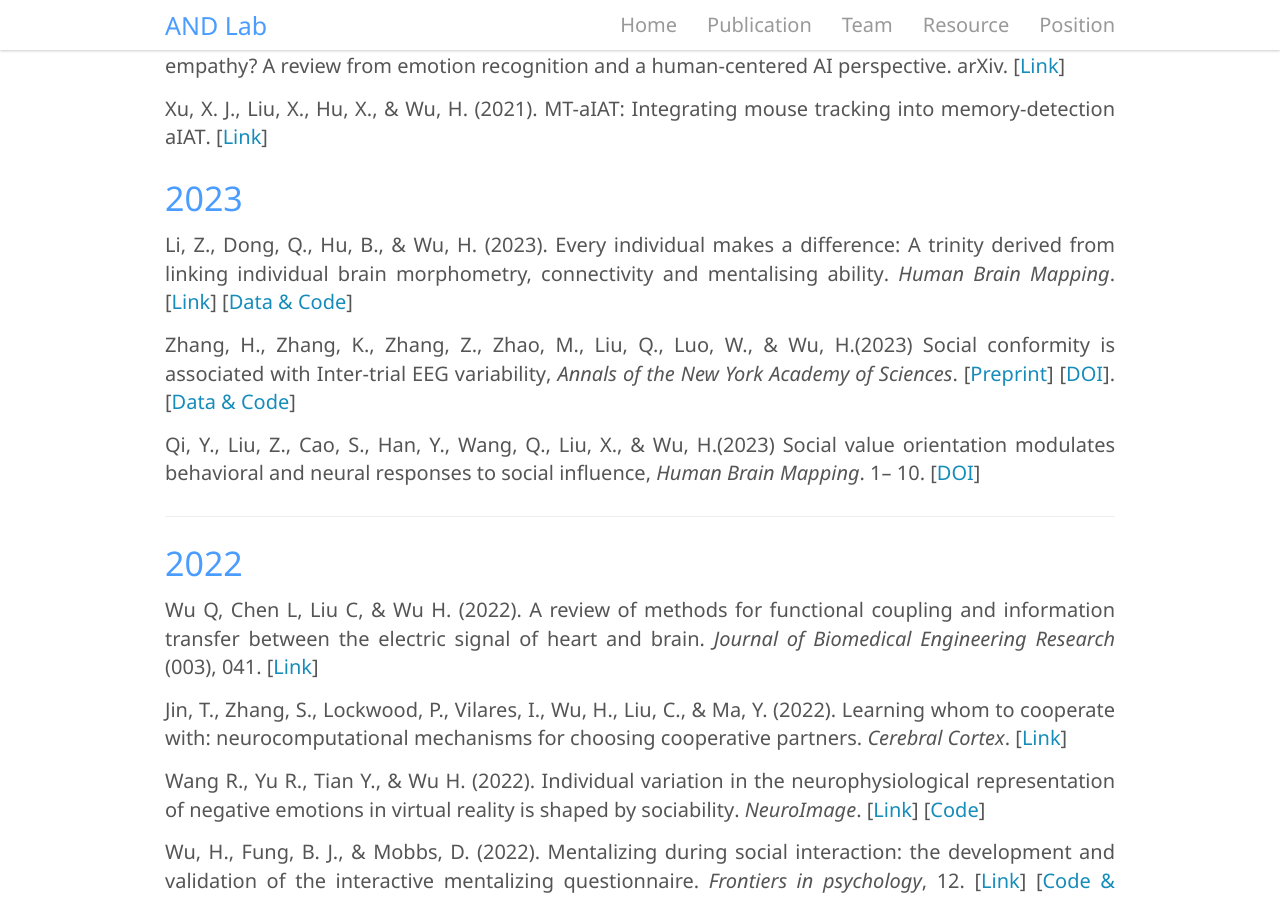
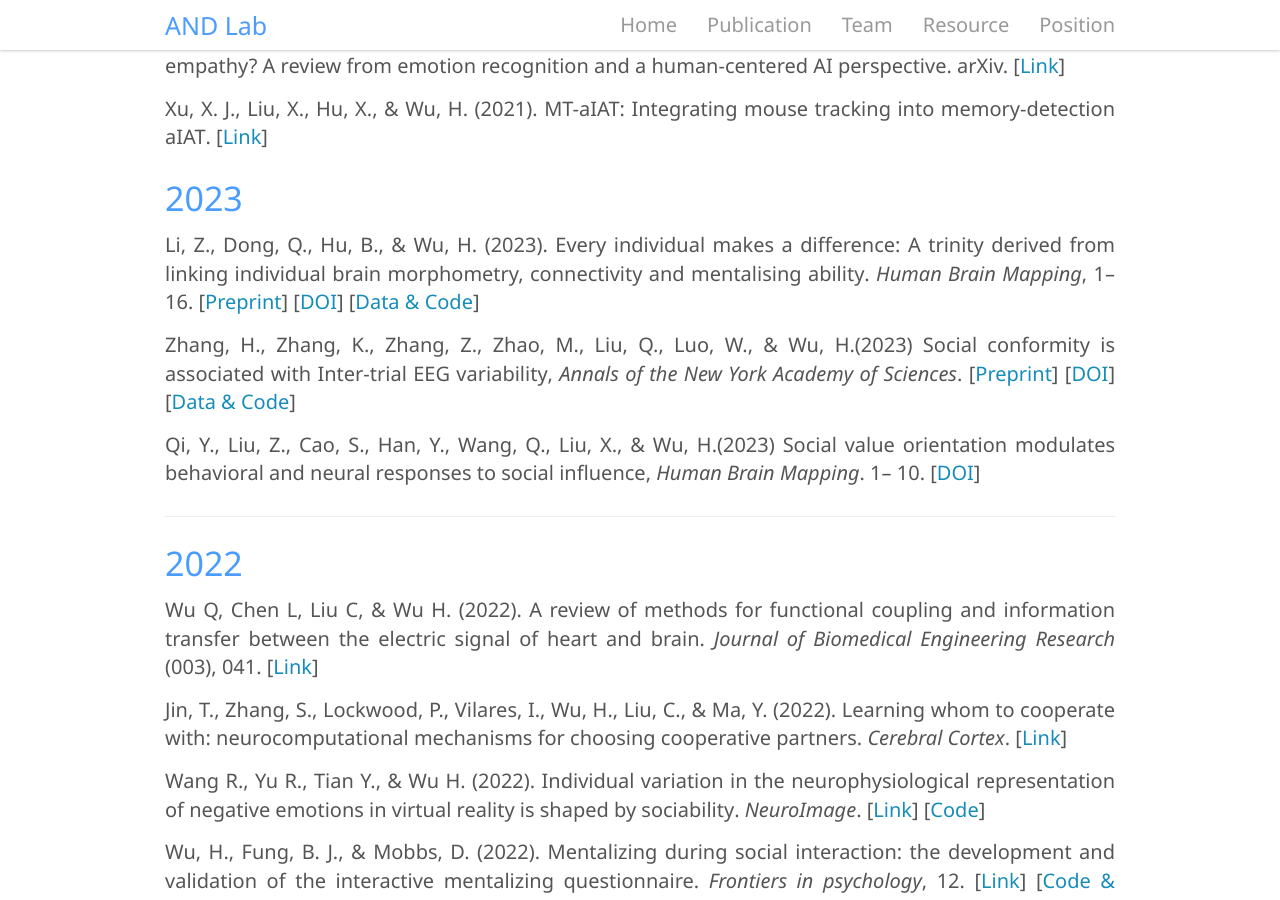
Before and after one commit to andlab-um/lab-website, a Jekyll site: the page built from _pages/publication.md, in a window 1280 px wide and 900 px high, scrolled down 490 px. Built offline with Jekyll 4.4.1, drawn with Linux system fonts in a browser that asks for light colours; nearby versions of some CDN libraries.

Commit message:
Update publication.md

```diff
--- a/_pages/publication.md
+++ b/_pages/publication.md
@@ -28,9 +28,9 @@ Xu, X. J., Liu, X., Hu, X., & Wu, H. (2021). **MT-aIAT: Integrating mouse tracki
 
 ### 2023
 
-Li, Z., Dong, Q., Hu, B., & Wu, H. (2023). **Every individual makes a difference: A trinity derived from linking individual brain morphometry, connectivity and mentalising ability**. *Human Brain Mapping*. [[Link](https://doi.org/10.1101/2022.04.11.487870){:target="_blank"}] [[Data & Code](https://github.com/andlab-um/trinity){:target="_blank"}]
+Li, Z., Dong, Q., Hu, B., & Wu, H. (2023). **Every individual makes a difference: A trinity derived from linking individual brain morphometry, connectivity and mentalising ability**. *Human Brain Mapping*, 1– 16. [[Preprint](https://doi.org/10.1101/2022.04.11.487870){:target="_blank"}] [[DOI](https://onlinelibrary.wiley.com/doi/10.1002/hbm.26285){:target="_blank"}] [[Data & Code](https://github.com/andlab-um/trinity){:target="_blank"}]
 
-Zhang, H., Zhang, K., Zhang, Z., Zhao, M., Liu, Q., Luo, W., & Wu, H.(2023) **Social conformity is associated with Inter-trial EEG variability**, *Annals of the New York Academy of Sciences*. [[Preprint](https://doi.org/10.1101/2021.10.29.465647){:target="_blank"}] [[DOI](https://doi.org/10.1111/nyas.14983){:target="_blank"}]. [[Data & Code](https://github.com/andlab-um/Trust-untrust-face-judge){:target="_blank"}]
+Zhang, H., Zhang, K., Zhang, Z., Zhao, M., Liu, Q., Luo, W., & Wu, H.(2023) **Social conformity is associated with Inter-trial EEG variability**, *Annals of the New York Academy of Sciences*. [[Preprint](https://doi.org/10.1101/2021.10.29.465647){:target="_blank"}] [[DOI](https://doi.org/10.1111/nyas.14983){:target="_blank"}] [[Data & Code](https://github.com/andlab-um/Trust-untrust-face-judge){:target="_blank"}]
 
 Qi, Y., Liu, Z., Cao, S., Han, Y., Wang, Q., Liu, X., & Wu, H.(2023) **Social value orientation modulates behavioral and neural responses to social influence**, *Human Brain Mapping*. 1– 10. [[DOI](https://doi.org/10.1002/hbm.26276){:target="_blank"}]
 
```
